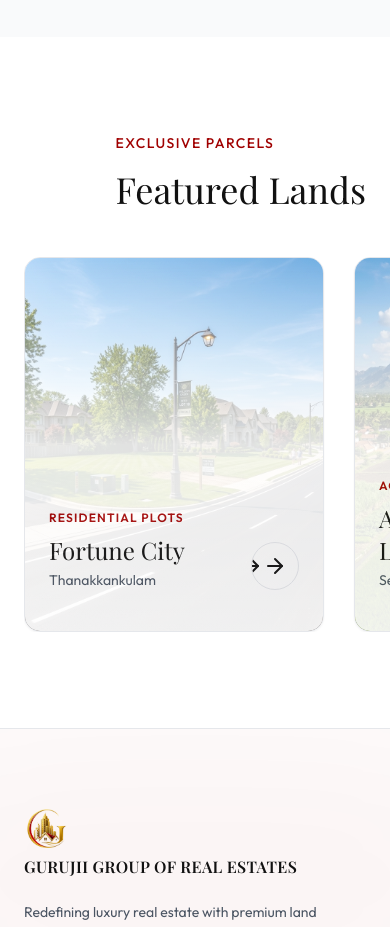
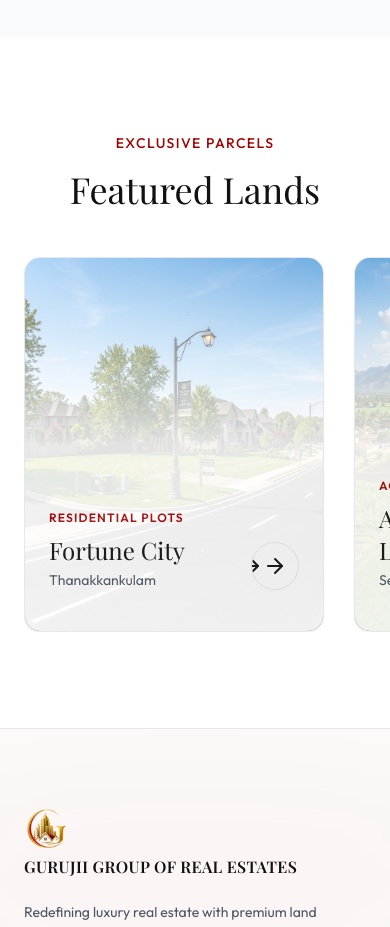
Before and after one commit to gurujiigroupofrealestate-sudo/website-, a React (Vite) app: page / in a window 390 px wide. Shown: the part 2660-3587 px from the top of the page. Built offline with nearby package versions, Linux system fonts and the light colour scheme; a web font is replaced by a local one.

Commit message:
Fix Featured Lands mobile alignment and add MOU Quote

```diff
--- a/src/pages/Home.jsx
+++ b/src/pages/Home.jsx
@@ -226,8 +226,8 @@ const Home = () => {
 
       {/* Featured Projects Slider */}
       <section className="py-24 bg-white relative">
-        <div className="container mx-auto px-6 mb-12 flex flex-col md:flex-row justify-between items-end gap-6">
-          <div>
+        <div className="container mx-auto px-6 mb-12 flex flex-col md:flex-row justify-between items-center md:items-end gap-6">
+          <div className="text-center md:text-left w-full">
             <h4 className="text-primary tracking-widest uppercase text-sm font-medium mb-4">Exclusive Parcels</h4>
             <h2 className="text-4xl md:text-5xl font-serif text-black-matte">Featured Lands</h2>
           </div>
```
Also changed, not shown: 1 other file (tests, documents, lock files or other folders).
